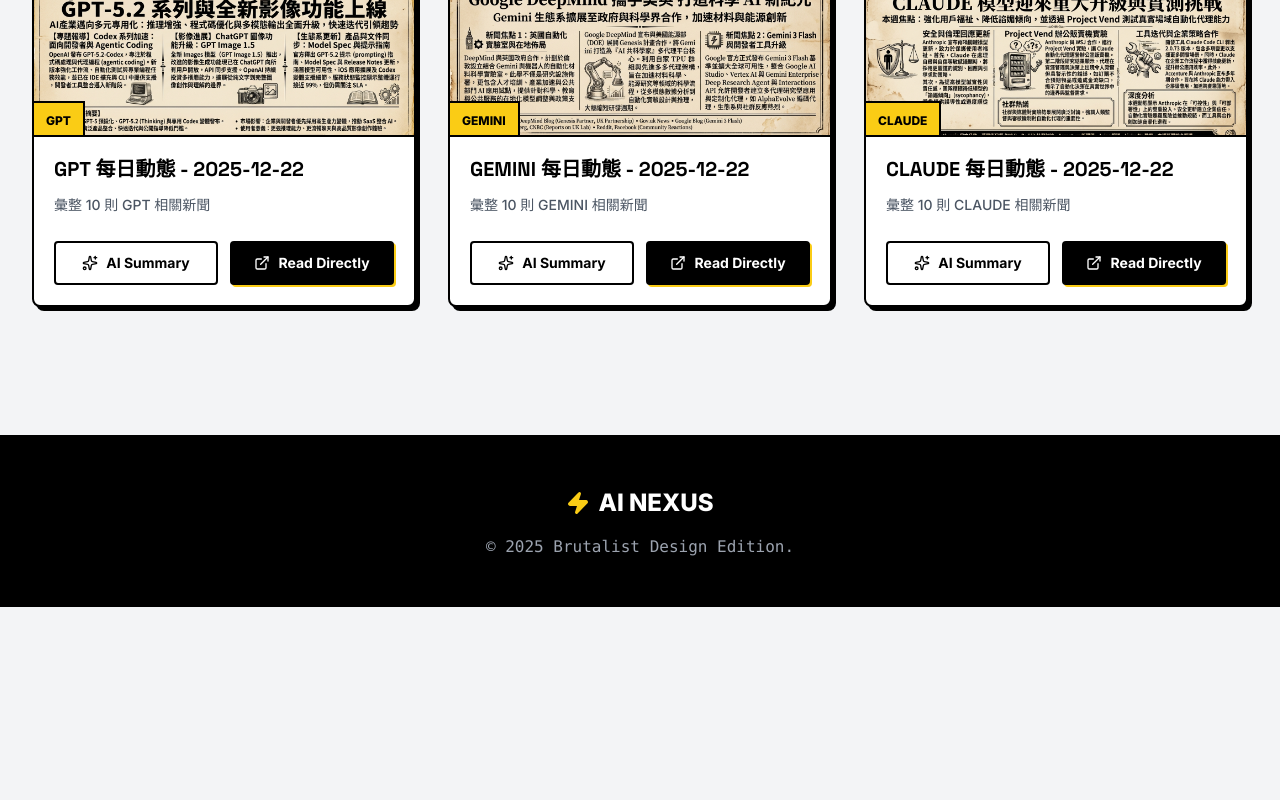
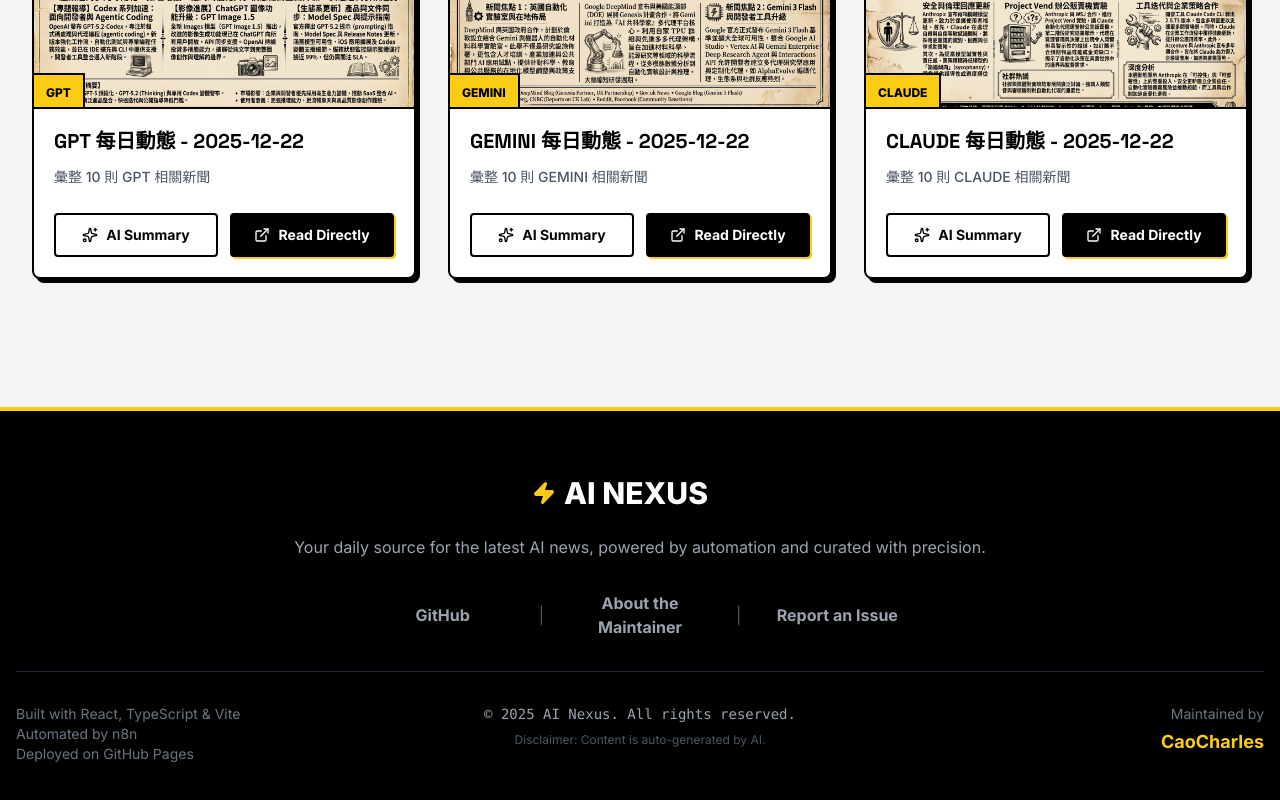
Before and after one commit to CaoCharles/ai-nexus, a React (Vite) app in the folder frontend/: page / in a window 1280 px wide. Shown: the part 1866-2666 px from the top of the page. Before the commit the page ends 2473 px from the top, so only its background shows below. Built offline with nearby package versions, Linux system fonts and the light colour scheme; no server answers.

Commit message:
fix: responsive footer design for mobile devices
- Stacked links vertically on mobile
- Removed negative margin from logo on mobile
- Adjusted padding and text alignment for smaller screens
- Reordered footer bottom section for mobile layout
- Improved text wrapping handling

```diff
--- a/frontend/App.tsx
+++ b/frontend/App.tsx
@@ -80,8 +80,8 @@
             <h2 className="text-5xl md:text-7xl font-black mb-4 font-display uppercase leading-none">
               Latest<br />Updates
             </h2>
-            <p className="text-xl font-medium text-gray-600 max-w-2xl border-l-4 border-black pl-4">
-              Curated AI news, summaries, and breakthroughs. Powered by Gemini.
+            <p className="text-xl font-medium text-gray-600 max-w-none border-l-4 border-black pl-4 whitespace-nowrap">
+              Curated AI news, summaries, and breakthroughs. Built with multiple LLMs.
             </p>
           </div>
 
@@ -174,8 +174,8 @@
             <div className="w-10 h-10 bg-black text-white flex items-center justify-center font-black text-xl border-2 border-black transform -rotate-3 group-hover:rotate-0 transition-transform">
               AI
             </div>
-            <h1 className="text-2xl font-black tracking-tighter uppercase hidden sm:block group-hover:tracking-normal transition-all">
-              Nexus<span className="text-yellow-500">News</span>
+            <h1 className="text-2xl font-black tracking-tight uppercase hidden sm:block group-hover:tracking-normal transition-all">
+              NEXUS<span className="text-yellow-500">NEWS</span>
             </h1>
           </Link>
 
@@ -216,13 +216,84 @@
       </main>
 
       {/* Footer */}
-      <footer className="bg-black text-white py-12 border-t-4 border-black">
-        <div className="max-w-7xl mx-auto px-4 text-center">
-          <div className="flex justify-center items-center gap-2 mb-4 font-black text-2xl">
-            <Zap className="text-yellow-400 fill-current" />
-            AI NEXUS
+      <footer className="bg-black text-white py-12 md:py-16 border-t-4 border-yellow-400">
+        <div className="max-w-7xl mx-auto px-4">
+          {/* Logo and tagline */}
+          <div className="text-center mb-6">
+            <div className="inline-flex items-center gap-2 font-black text-2xl md:text-3xl md:-ml-10">
+              <Zap className="text-yellow-400 fill-current" />
+              AI NEXUS
+            </div>
           </div>
-          <p className="font-mono text-gray-400">&copy; {new Date().getFullYear()} Brutalist Design Edition.</p>
+          <p className="text-center text-gray-400 mb-8 text-sm md:text-base px-4">
+            Your daily source for the latest AI news, powered by automation and curated with precision.
+          </p>
+
+          {/* Links */}
+          <div className="flex flex-col md:flex-row justify-center items-center gap-3 md:gap-4 mb-8">
+            <a
+              href="https://github.com/CaoCharles/ai-nexus"
+              target="_blank"
+              rel="noopener noreferrer"
+              className="text-gray-400 hover:text-yellow-400 transition-colors font-bold md:w-40 text-center"
+            >
+              GitHub
+            </a>
+            <span className="text-gray-600 hidden md:inline">|</span>
+            <a
+              href="https://github.com/CaoCharles"
+              target="_blank"
+              rel="noopener noreferrer"
+              className="text-gray-400 hover:text-yellow-400 transition-colors font-bold md:w-40 text-center"
+            >
+              About the Maintainer
+            </a>
+            <span className="text-gray-600 hidden md:inline">|</span>
+            <a
+              href="https://github.com/CaoCharles/ai-nexus/issues"
+              target="_blank"
+              rel="noopener noreferrer"
+              className="text-gray-400 hover:text-yellow-400 transition-colors font-bold md:w-40 text-center"
+            >
+              Report an Issue
+            </a>
+          </div>
+
+          {/* Divider */}
+          <div className="border-t border-gray-800 my-6 md:my-8" />
+
+          {/* Bottom section - 3 column layout */}
+          <div className="grid grid-cols-1 md:grid-cols-3 gap-6 text-sm items-start">
+            {/* Left - Tech Stack */}
+            <div className="text-center md:text-left">
+              <p className="text-gray-500">Built with React, TypeScript & Vite</p>
+              <p className="text-gray-500">Automated by n8n</p>
+              <p className="text-gray-500">Deployed on GitHub Pages</p>
+            </div>
+
+            {/* Center - Copyright & Disclaimer */}
+            <div className="text-center order-first md:order-none">
+              <p className="font-mono text-gray-400 mb-2 text-xs md:text-sm">
+                &copy; {new Date().getFullYear()} AI Nexus. All rights reserved.
+              </p>
+              <p className="text-gray-600 text-xs">
+                Disclaimer: Content is auto-generated by AI.
+              </p>
+            </div>
+
+            {/* Right - Maintainer */}
+            <div className="text-center md:text-right">
+              <p className="text-gray-500 mb-1">Maintained by</p>
+              <a
+                href="https://github.com/CaoCharles"
+                target="_blank"
+                rel="noopener noreferrer"
+                className="text-yellow-400 hover:underline font-bold text-lg"
+              >
+                CaoCharles
+              </a>
+            </div>
+          </div>
         </div>
       </footer>
 
--- a/frontend/index.html
+++ b/frontend/index.html
@@ -3,7 +3,7 @@
   <head>
     <meta charset="UTF-8" />
     <meta name="viewport" content="width=device-width, initial-scale=1.0" />
-    <title>AI Nexus News</title>
+    <title>AI NEXUSNEWS</title>
     <script src="https://cdn.tailwindcss.com"></script>
     <link href="https://fonts.googleapis.com/css2?family=Inter:wght@400;500;700;800&family=Space+Grotesk:wght@500;700&display=swap" rel="stylesheet">
     <script>
```
